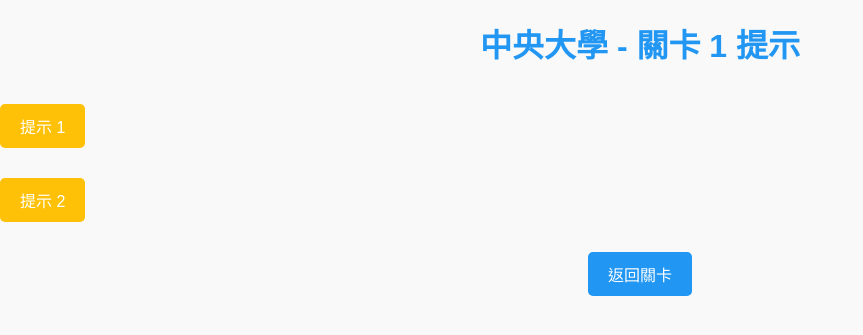
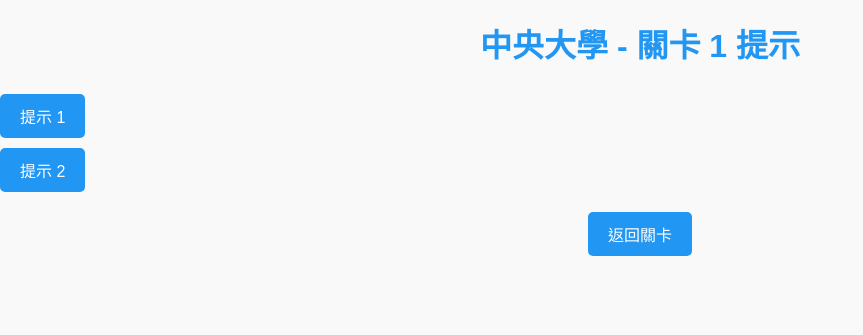
Before and after one commit to h04898989/puzzletest, a Flask app: page /game/1/level/1/hints in a window 1280 px wide. Shown: the top 335 px of the page, without its empty margins (0-863 px from the left). Run offline with Flask 3, Linux system fonts and the light colour scheme.

Commit message:
modify button position

```diff
--- a/static/style.css
+++ b/static/style.css
@@ -151,33 +151,3 @@ p {
 .return-button-container button:hover {
     background-color: #1976D2; /* 深藍色背景 */
 }
-
-/* 提示按鈕列表容器 */
-.hint-list {
-    display: flex; /* 使用 Flexbox */
-    flex-direction: column; /* 垂直排列按鈕 */
-    align-items: center; /* 水平置中按鈕 */
-    gap: 10px; /* 按鈕之間的間距 */
-    padding: 0;
-    list-style: none; /* 移除預設的列表樣式 */
-}
-
-.hint-list li {
-    width: 100%; /* 讓按鈕佔據整行寬度（可選） */
-    text-align: center; /* 讓按鈕文字置中 */
-}
-
-.hint-list button {
-    padding: 10px 20px;
-    font-size: 16px;
-    color: #fff;
-    background-color: #FFC107; /* 黃色背景 */
-    border: none;
-    border-radius: 5px;
-    cursor: pointer;
-    white-space: nowrap; /* 防止文字換行 */
-}
-
-.hint-list button:hover {
-    background-color: #FFA000; /* 深黃色背景 */
-}
--- a/templates/hints.html
+++ b/templates/hints.html
@@ -14,7 +14,7 @@
 </head>
 <body>
     <h1>{{ game_name }} - 關卡 {{ level_id }} 提示</h1>
-    <ul class="hint-list">
+    <ul>
         {% for hint in hints %}
         <li>
             <button onclick="toggleHint('hint-{{ loop.index }}')">提示 {{ loop.index }}</button>
```
